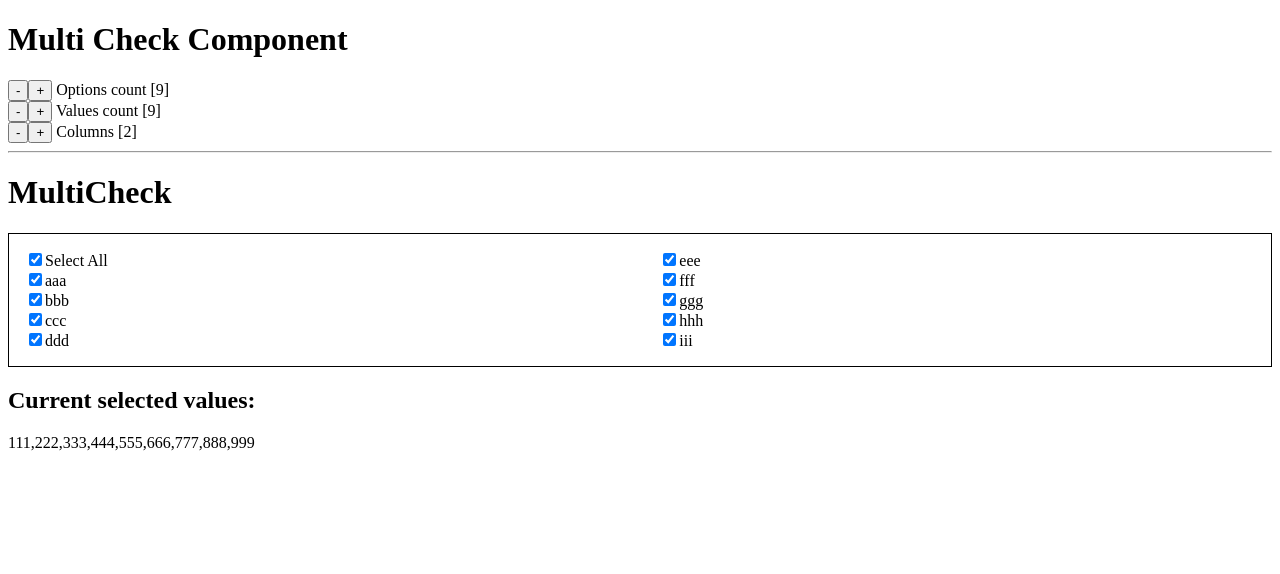
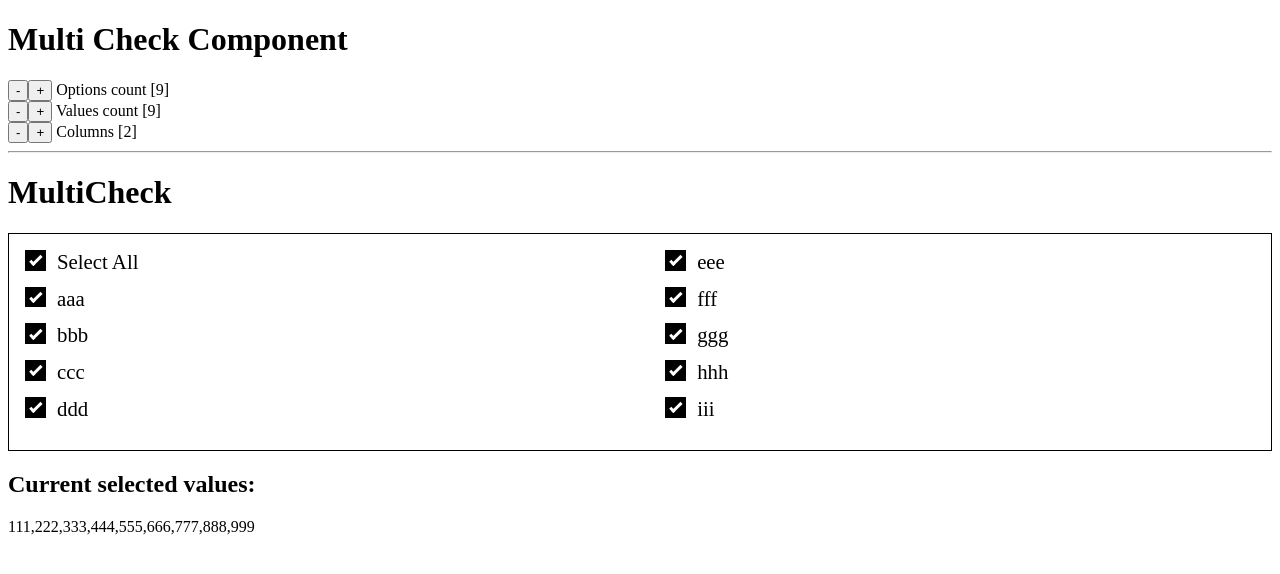
Before and after one commit to skyflyhighly/react-slasify-multicheck, a React app: page / in a window 1280 px wide. Shown: the top 574 px of the page. Built offline with nearby package versions, Linux system fonts and the light colour scheme; the HTML template or start-up script is replaced by a standard one.

Commit message:
feat(multicheck): [stephenflores] - Updated Checkbox component style

```diff
--- /dev/null
+++ b/src/components/Checkbox/Checkbox.css
@@ -0,0 +1,59 @@
+.container {
+  display: block;
+  position: relative;
+  padding-left: 2rem;
+  margin-bottom: 0.8rem;
+  cursor: pointer;
+  font-size: 1.3rem;
+  -webkit-user-select: none;
+  -moz-user-select: none;
+  -ms-user-select: none;
+  user-select: none;
+}
+
+.container input {
+  position: absolute;
+  opacity: 0;
+  cursor: pointer;
+  height: 0;
+  width: 0;
+}
+
+.checkmark {
+  position: absolute;
+  top: 0;
+  left: 0;
+  height: 1.3rem;
+  width: 1.3rem;
+  background-color: #eee;
+}
+
+.container:hover input ~ .checkmark {
+  background-color: #ccc;
+}
+
+.container input:checked ~ .checkmark {
+  background-color: black;
+}
+
+.checkmark:after {
+  content: "";
+  position: absolute;
+  display: none;
+}
+
+.container input:checked ~ .checkmark:after {
+  display: block;
+}
+
+.container .checkmark:after {
+  left: 0.5rem;
+  top: 0.2rem;
+  width: 0.2rem;
+  height: 0.6rem;
+  border: solid white;
+  border-width: 0 0.2rem 0.2rem 0;
+  -webkit-transform: rotate(45deg);
+  -ms-transform: rotate(45deg);
+  transform: rotate(45deg);
+}
--- a/src/components/Checkbox/Checkbox.tsx
+++ b/src/components/Checkbox/Checkbox.tsx
@@ -1,21 +1,26 @@
+import "./Checkbox.css";
+
 import React from "react";
 import { FC, memo } from "react";
 
-type Props = {
+export type CheckboxProps = {
   label: string;
   checked: boolean;
   onChange: (value: boolean) => void;
 };
 
-export const Checkbox: FC<Props> = memo(({ label, checked, onChange }) => {
+export const Checkbox: FC<CheckboxProps> = memo(
+  ({ label, checked, onChange }) => {
     return (
-    <div>
+      <label className="container">
+        {label}
         <input
           type="checkbox"
           checked={checked}
           onChange={() => onChange(checked)}
         />
-      <span>{label}</span>
-    </div>
+        <span className="checkmark"></span>
+      </label>
     );
-});
+  }
+);
```
Lines whose indentation alone changed are shown as unchanged.
